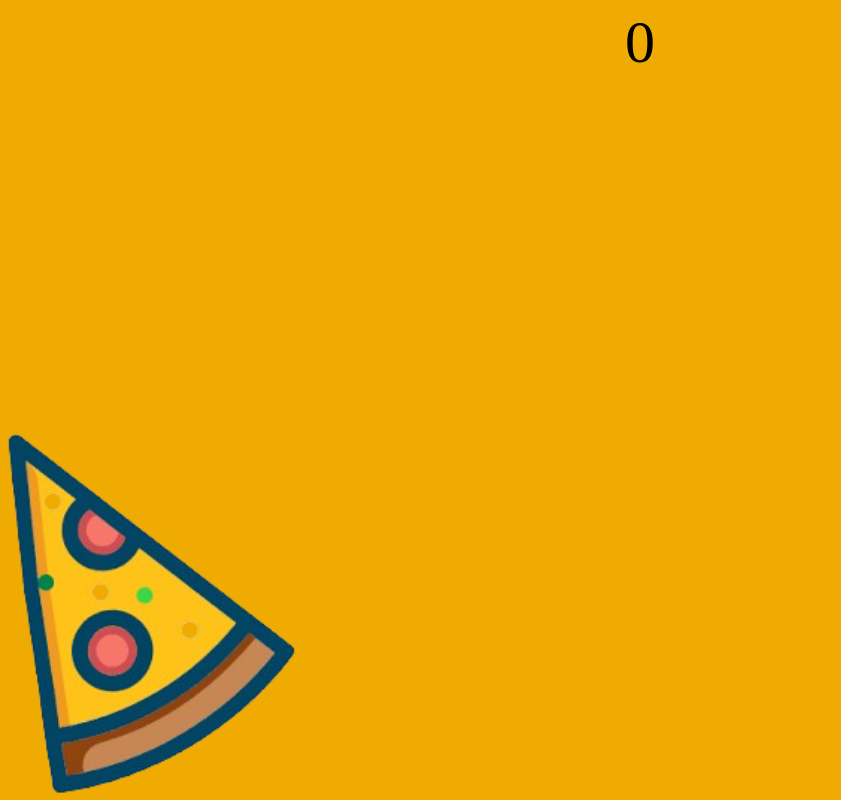
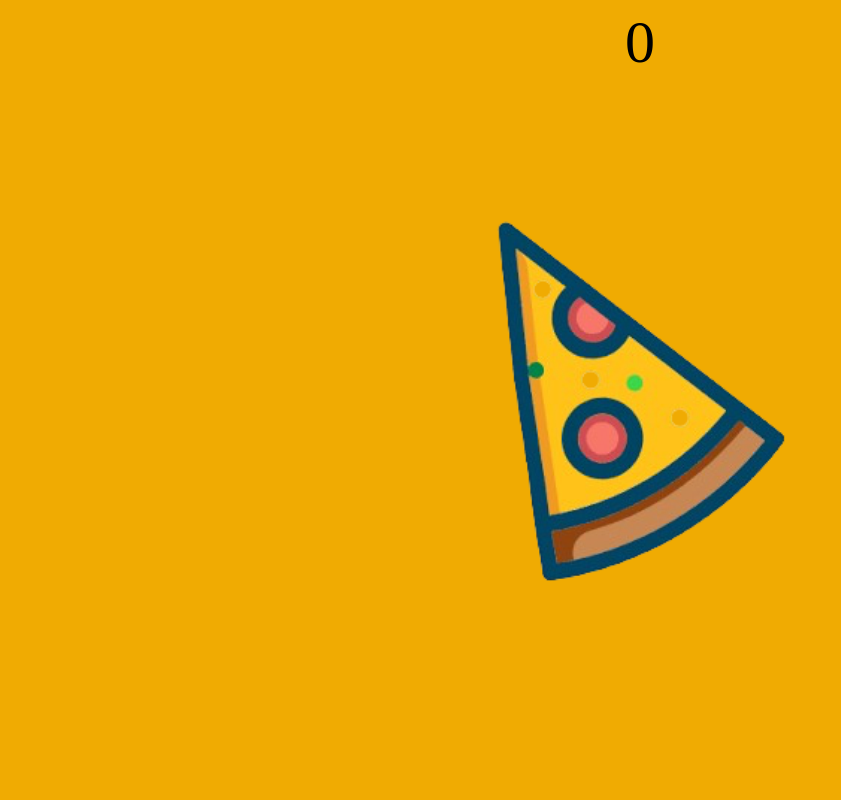
Before and after one commit to bwigal22116/Pizza-Clicker, a plain HTML site: page index.html in a window 1280 px wide. Shown: the whole page, without its empty margins (0-841 px from the left). Drawn offline with Linux system fonts and the light colour scheme.

Commit message:
Update index.html

```diff
--- a/index.html
+++ b/index.html
@@ -8,10 +8,12 @@
 
 <style>
 img {
-    position: absolute;
-    bottom: 0;
-    left: 0;
-    width: 100%; /* Optional, for full-width image */
+position: absolute;
+  top: 50%;
+  left: 50%;
+  transform: translate(-50%, -50%);
+    width: 275;
+    height: auto;
   }
 
   body {
```
